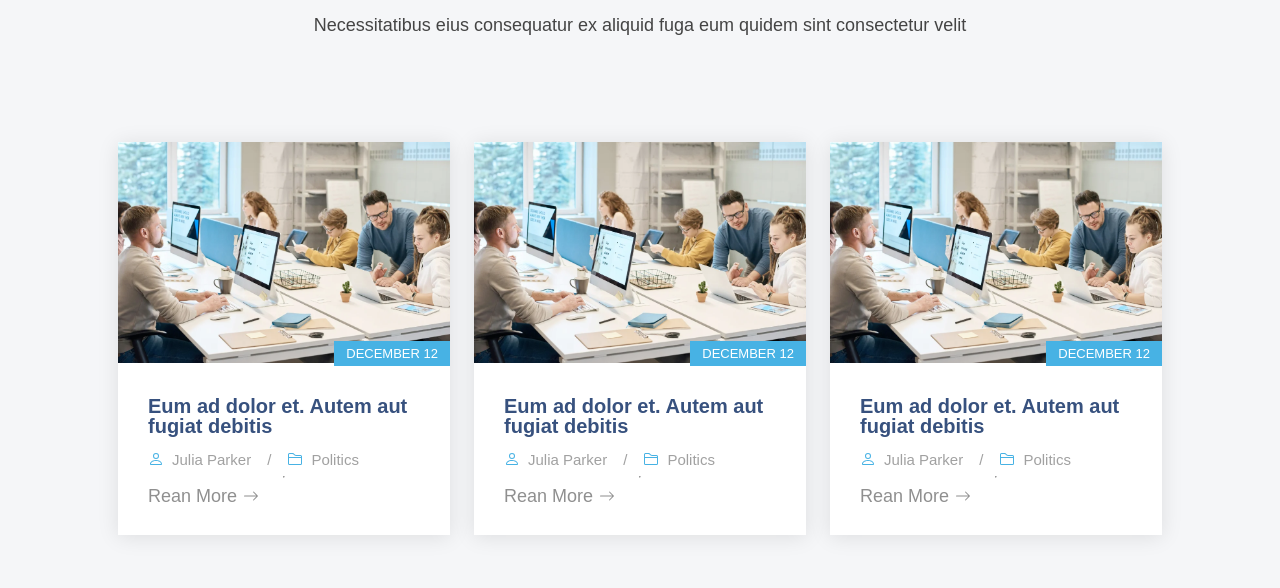
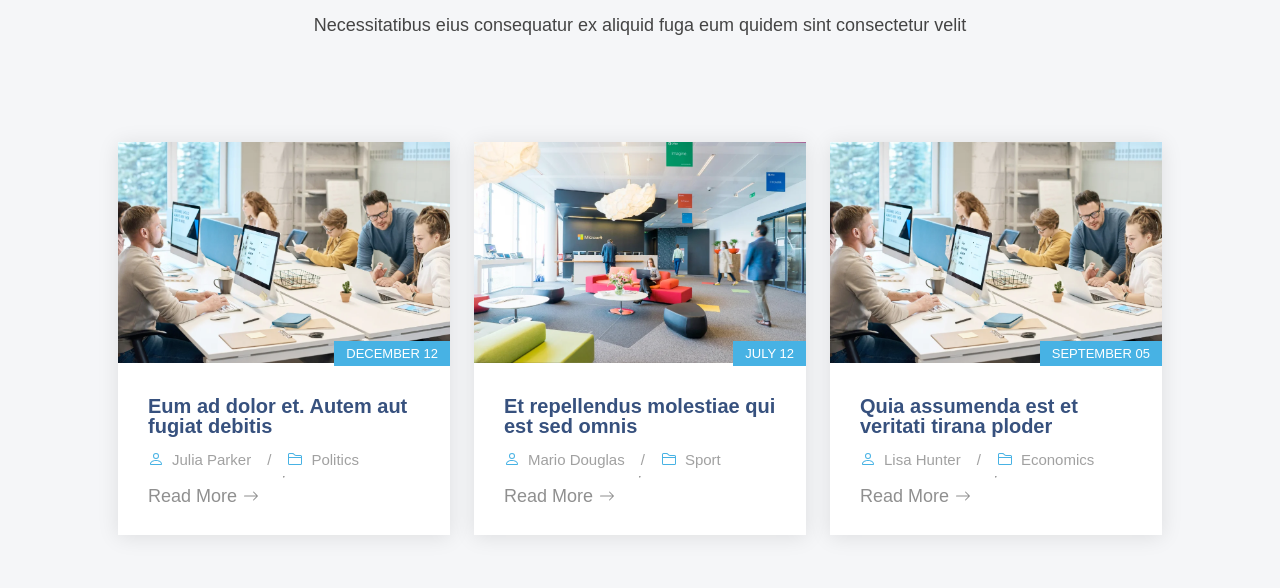
Before and after one commit to Pirogramming-24/piro24_Arsha_01, a plain HTML site: page sections/recent_blog_posts.html in a window 1280 px wide. Shown: the part 116-704 px from the top of the page. Drawn offline with Linux system fonts and the light colour scheme.

Commit message:
[fix] Blogs 내용 수정, 날짜 볼드 수준 수정

```diff
--- a/sections/recent_blog_posts.html
+++ b/sections/recent_blog_posts.html
@@ -19,6 +19,7 @@
                 <div class="hj_item-container">
                     <div class="hj_post-item">
                         <div class="hj_post-img">
+                            <!-- 이미지 수정 -->
                             <img src="../images/blog-post-1.webp" alt="">
                             <span class="hj_post-date">December 12</span>
                         </div>
@@ -42,7 +43,7 @@
                             </div>
                             <hr>
                             <a href="" class="hj_readmore">
-                                <span>Rean More</span>
+                                <span>Read More</span>
                                 <svg xmlns="http://www.w3.org/2000/svg" width="16" height="16" fill="currentColor" class="bi bi-arrow-right" viewBox="0 0 16 16">
                                     <path fill-rule="evenodd" d="M1 8a.5.5 0 0 1 .5-.5h11.793l-3.147-3.146a.5.5 0 0 1 .708-.708l4 4a.5.5 0 0 1 0 .708l-4 4a.5.5 0 0 1-.708-.708L13.293 8.5H1.5A.5.5 0 0 1 1 8"/>
                                 </svg>
@@ -53,17 +54,20 @@
                 <div class="hj_item-container">
                     <div class="hj_post-item">
                         <div class="hj_post-img">
-                            <img src="../images/blog-post-1.webp" alt="">
-                            <span class="hj_post-date">December 12</span>
+                            <!-- 이미지  -->
+                            <img src="../images/blog-post-2.webp" alt="">
+                            <span class="hj_post-date">July 12</span>
                         </div>
                         <div class="hj_post-content">
-                            <h3 class="hj_post-title">Eum ad dolor et. Autem aut fugiat debitis</h3>
+                            <h3 class="hj_post-title">
+                                Et repellendus molestiae qui est sed omnis
+                            </h3>
                             <div class="hj_post-info">
                                 <div class="hj_post-author">
                                     <svg xmlns="http://www.w3.org/2000/svg" width="16" height="16" fill="currentColor" class="bi bi-person" viewBox="0 0 16 16">
                                         <path d="M8 8a3 3 0 1 0 0-6 3 3 0 0 0 0 6m2-3a2 2 0 1 1-4 0 2 2 0 0 1 4 0m4 8c0 1-1 1-1 1H3s-1 0-1-1 1-4 6-4 6 3 6 4m-1-.004c-.001-.246-.154-.986-.832-1.664C11.516 10.68 10.289 10 8 10s-3.516.68-4.168 1.332c-.678.678-.83 1.418-.832 1.664z"/>
                                     </svg>
-                                    <span>Julia Parker</span>
+                                    <span>Mario Douglas</span>
                                 </div>
                                 <span class="hj_divider">/</span>
                                 <div class="hj_post-class">
@@ -71,12 +75,12 @@
                                     <svg xmlns="http://www.w3.org/2000/svg" width="16" height="16" fill="currentColor" class="bi bi-folder2" viewBox="0 0 16 16">
                                         <path d="M1 3.5A1.5 1.5 0 0 1 2.5 2h2.764c.958 0 1.76.56 2.311 1.184C7.985 3.648 8.48 4 9 4h4.5A1.5 1.5 0 0 1 15 5.5v7a1.5 1.5 0 0 1-1.5 1.5h-11A1.5 1.5 0 0 1 1 12.5zM2.5 3a.5.5 0 0 0-.5.5V6h12v-.5a.5.5 0 0 0-.5-.5H9c-.964 0-1.71-.629-2.174-1.154C6.374 3.334 5.82 3 5.264 3zM14 7H2v5.5a.5.5 0 0 0 .5.5h11a.5.5 0 0 0 .5-.5z"/>
                                     </svg>
-                                    <span>Politics</span>
+                                    <span>Sport</span>
                                 </div>
                             </div>
                             <hr>
                             <a href="" class="hj_readmore">
-                                <span>Rean More</span>
+                                <span>Read More</span>
                                 <svg xmlns="http://www.w3.org/2000/svg" width="16" height="16" fill="currentColor" class="bi bi-arrow-right" viewBox="0 0 16 16">
                                     <path fill-rule="evenodd" d="M1 8a.5.5 0 0 1 .5-.5h11.793l-3.147-3.146a.5.5 0 0 1 .708-.708l4 4a.5.5 0 0 1 0 .708l-4 4a.5.5 0 0 1-.708-.708L13.293 8.5H1.5A.5.5 0 0 1 1 8"/>
                                 </svg>
@@ -87,17 +91,18 @@
                 <div class="hj_item-container">
                     <div class="hj_post-item">
                         <div class="hj_post-img">
+                            <!-- 이미지 -->
                             <img src="../images/blog-post-1.webp" alt="">
-                            <span class="hj_post-date">December 12</span>
+                            <span class="hj_post-date">September 05</span>
                         </div>
                         <div class="hj_post-content">
-                            <h3 class="hj_post-title">Eum ad dolor et. Autem aut fugiat debitis</h3>
+                            <h3 class="hj_post-title">Quia assumenda est et veritati tirana ploder</h3>
                             <div class="hj_post-info">
                                 <div class="hj_post-author">
                                     <svg xmlns="http://www.w3.org/2000/svg" width="16" height="16" fill="currentColor" class="bi bi-person" viewBox="0 0 16 16">
                                         <path d="M8 8a3 3 0 1 0 0-6 3 3 0 0 0 0 6m2-3a2 2 0 1 1-4 0 2 2 0 0 1 4 0m4 8c0 1-1 1-1 1H3s-1 0-1-1 1-4 6-4 6 3 6 4m-1-.004c-.001-.246-.154-.986-.832-1.664C11.516 10.68 10.289 10 8 10s-3.516.68-4.168 1.332c-.678.678-.83 1.418-.832 1.664z"/>
                                     </svg>
-                                    <span>Julia Parker</span>
+                                    <span>Lisa Hunter</span>
                                 </div>
                                 <span class="hj_divider">/</span>
                                 <div class="hj_post-class">
@@ -105,12 +110,12 @@
                                     <svg xmlns="http://www.w3.org/2000/svg" width="16" height="16" fill="currentColor" class="bi bi-folder2" viewBox="0 0 16 16">
                                         <path d="M1 3.5A1.5 1.5 0 0 1 2.5 2h2.764c.958 0 1.76.56 2.311 1.184C7.985 3.648 8.48 4 9 4h4.5A1.5 1.5 0 0 1 15 5.5v7a1.5 1.5 0 0 1-1.5 1.5h-11A1.5 1.5 0 0 1 1 12.5zM2.5 3a.5.5 0 0 0-.5.5V6h12v-.5a.5.5 0 0 0-.5-.5H9c-.964 0-1.71-.629-2.174-1.154C6.374 3.334 5.82 3 5.264 3zM14 7H2v5.5a.5.5 0 0 0 .5.5h11a.5.5 0 0 0 .5-.5z"/>
                                     </svg>
-                                    <span>Politics</span>
+                                    <span>Economics</span>
                                 </div>
                             </div>
                             <hr>
                             <a href="" class="hj_readmore">
-                                <span>Rean More</span>
+                                <span>Read More</span>
                                 <svg xmlns="http://www.w3.org/2000/svg" width="16" height="16" fill="currentColor" class="bi bi-arrow-right" viewBox="0 0 16 16">
                                     <path fill-rule="evenodd" d="M1 8a.5.5 0 0 1 .5-.5h11.793l-3.147-3.146a.5.5 0 0 1 .708-.708l4 4a.5.5 0 0 1 0 .708l-4 4a.5.5 0 0 1-.708-.708L13.293 8.5H1.5A.5.5 0 0 1 1 8"/>
                                 </svg>
@@ -118,6 +123,7 @@
                         </div>
                     </div>
                 </div>
+
             </div>
         </div>
     </section>
--- a/styles/recent_blog_posts.css
+++ b/styles/recent_blog_posts.css
@@ -37,7 +37,7 @@
     text-transform: uppercase;
     font-size: 13px;
     padding: 6px 12px;
-    font-weight: 500;
+    font-weight: 400;
 }
 .hj_recent-blog-posts .hj_post-item .hj_post-content{
     padding: 30px;
```
Also changed, not shown: images/blog-post-2.webp (added), images/blog-post-3.webp (added).
